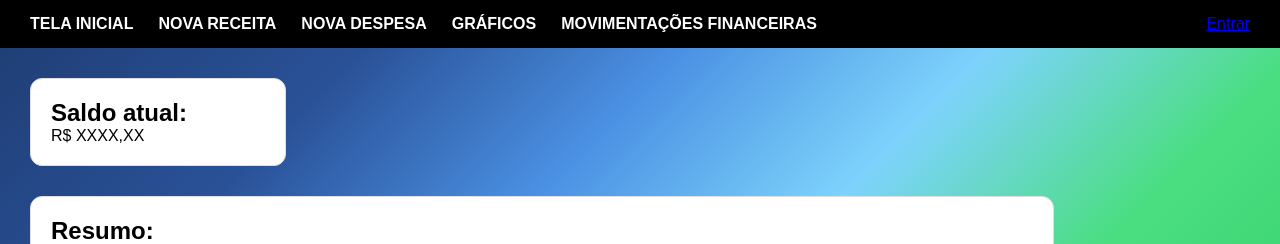
After one commit to lipaocbraz/FDS-2025.2, a Django app: page / in a window 1280 px wide. The commit adds this page. Shown: the top 244 px of the page. Run offline with Django 4.2, Linux system fonts and the light colour scheme.

Commit message:
Ajusta caminhos

```diff
--- /dev/null
+++ b/cashpilot/app1/templates/app1/base.html
@@ -0,0 +1,39 @@
+<!DOCTYPE html>
+<html lang="pt-BR">
+  <head>
+    <meta charset="UTF-8" />
+    <meta name="viewport" content="width=device-width, initial-scale=1.0" />
+    <title>Fundo Gradiente - Cash Pilot</title>
+    <style>
+      * {
+        margin: 0;
+        padding: 0;
+        box-sizing: border-box;
+      }
+
+      html,
+      body {
+        height: 100%;
+        width: 100%;
+      }
+
+      body {
+        background: linear-gradient(
+          135deg,
+          #1e3c72 0%,
+          #2a5298 20%,
+          #4a90e2 35%,
+          #7dd3fc 50%,
+          #4ade80 65%,
+          #22c55e 100%
+        );
+        background-attachment: fixed;
+        background-size: cover;
+        background-repeat: no-repeat;
+      }
+    </style>
+  </head>
+  <body>
+    {% block content %} {% endblock content%}
+  </body>
+</html>
--- a/cashpilot/app1/templates/app1/html/dashboard.html
+++ b/cashpilot/app1/templates/app1/index.html
@@ -1,74 +1,12 @@
-{%extends "app1/html/base.html"%} {%block content%}
+{% extends "app1/base.html" %} {% block content %}
 <!DOCTYPE html>
 <html lang="pt-BR">
   <head>
     <meta charset="UTF-8" />
     <meta name="viewport" content="width=device-width, initial-scale=1.0" />
     <title>Dashboard</title>
-
-    <style>
-      body {
-        margin: 0;
-        font-family: sans-serif;
-        background-color: #f0f2f5;
-      }
-
-      .main-header {
-        background-color: #000;
-        color: #fff;
-        padding: 15px 30px;
-        display: flex;
-        justify-content: space-between;
-        align-items: center;
-      }
-
-      .main-nav ul {
-        list-style: none;
-        padding: 0;
-        margin: 0;
-        display: flex;
-        gap: 25px;
-      }
-
-      .main-nav a {
-        color: #fff;
-        text-decoration: none;
-        font-weight: bold;
-      }
-
-      .card-saldo {
-        background-color: white;
-        border: 1px solid #ddd;
-        border-radius: 12px;
-        margin: 30px;
-        padding: 20px;
-        width: 20%;
-      }
-
-      .card-resumo {
-        background-color: white;
-        border: 1px solid #ddd;
-        border-radius: 12px;
-        margin: 30px;
-        padding: 20px;
-        width: 80%;
-        height: 300px;
-      }
-
-      .resumo-container {
-        display: flex;
-        justify-content: space-between;
-        text-align: center;
-      }
-
-      .resumo-graficos {
-        display: flex;
-        justify-content: space-between;
-        text-align: center;
-      }
-    </style>
+    <link rel="stylesheet" href="index.css" />
   </head>
-
   <body>
     <header class="main-header">
       <nav class="main-nav">
@@ -84,6 +22,8 @@
       {% if user.is_authenticated %}
       <span>Olá, {{ user.username }}</span>
       <a href="{% url 'logout' %}" , class="nav-link">Sair</a>
+      {% else %}
+      <a href="{% url 'login' %}" , class="nav-link">Entrar</a>
       {% endif %}
     </header>
 
--- a/cashpilot/users/templates/users/cadastro.html
+++ b/cashpilot/users/templates/users/cadastro.html
@@ -1,4 +1,4 @@
-{% extends "app1/html/base.html" %} {% block content %}
+{% extends "app1/base.html" %} {% block content %}
 <form method="post" action="{% url 'cadastro' %}">
   <!--quem for fazer o front da pagina de cadastro precisa
     incluir esses comandos do django-->
--- a/cashpilot/users/templates/users/login.html
+++ b/cashpilot/users/templates/users/login.html
@@ -1,4 +1,4 @@
-{% extends "app1/html/base.html" %} {% block content %}
+{% extends "app1/base.html" %} {% block content %}
 <!DOCTYPE html>
 <html lang="pt-BR">
   <head>
```
Also changed, not shown: cashpilot/app1/templates/app1/dashboard.html (renamed from cashpilot/app1/templates/app1/html/index.html, +64 -4 lines), cashpilot/app1/templates/app1/html/base.html (deleted, +0 -30 lines).
